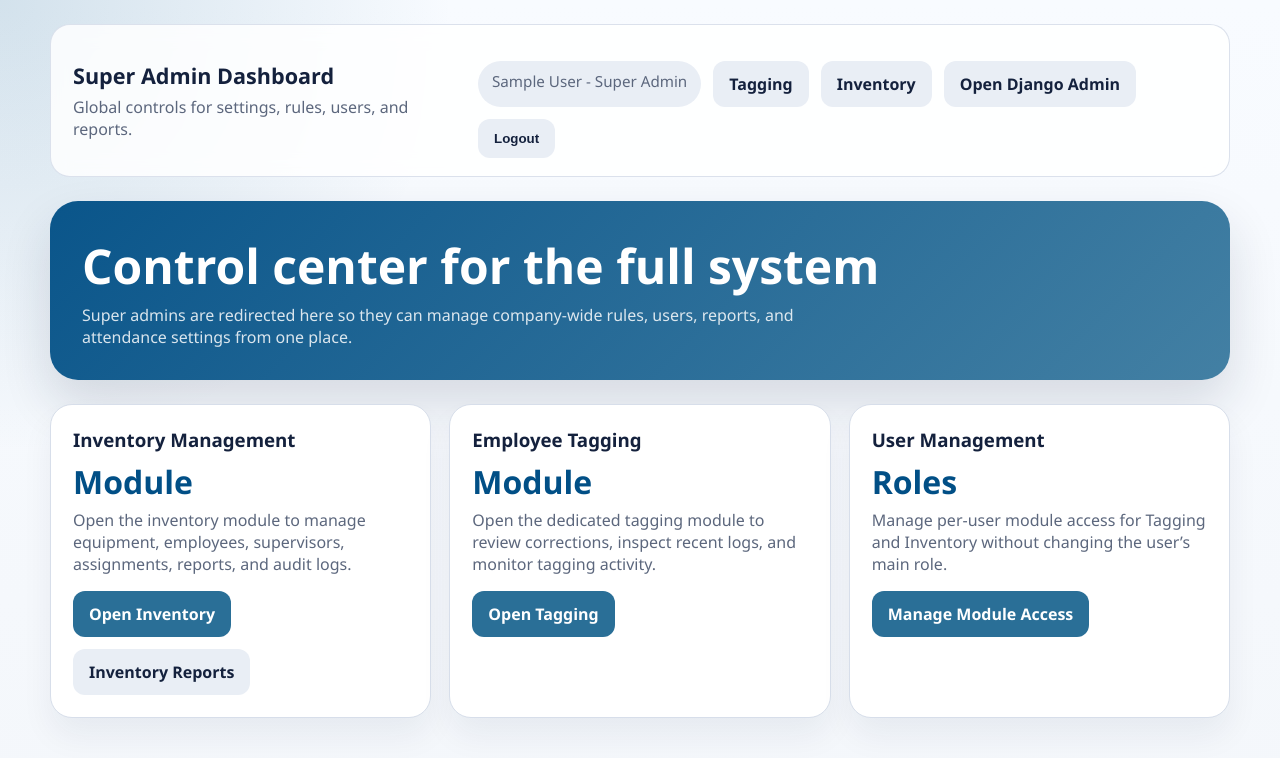
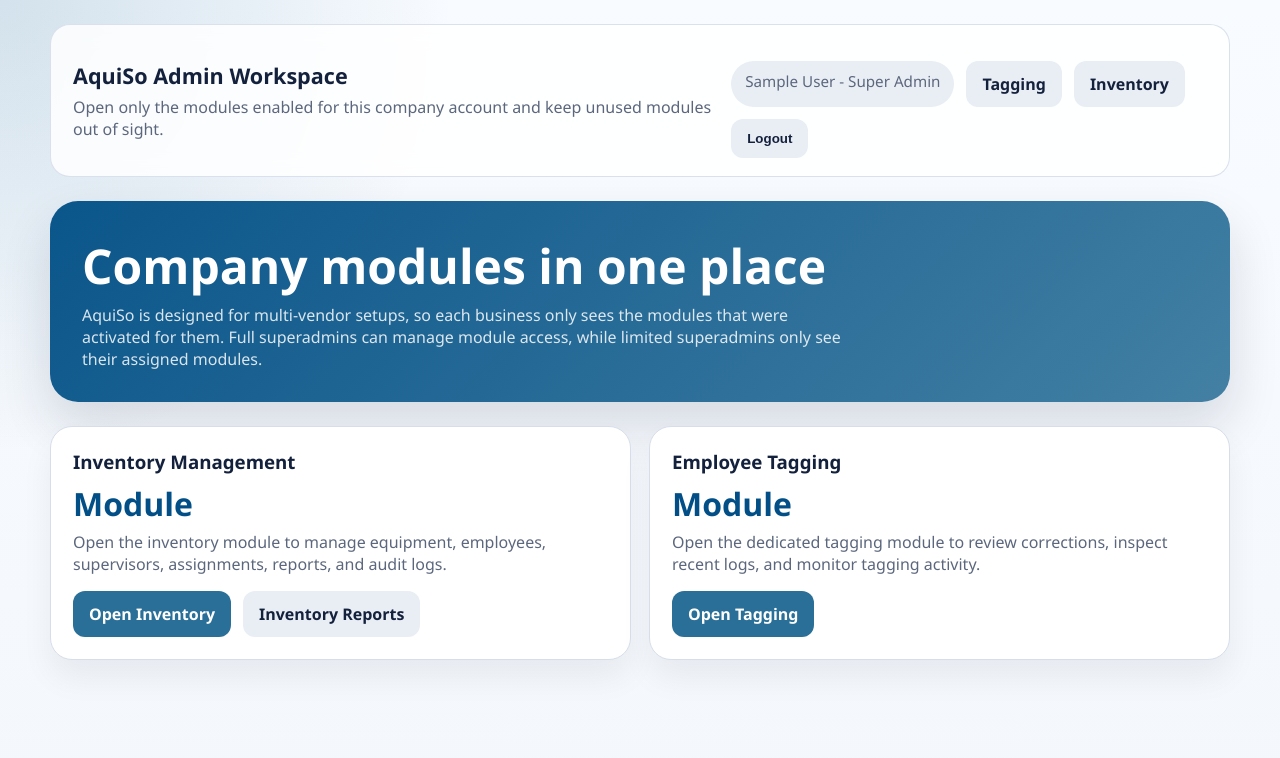
Before and after one commit to wacky004/Employee-tag-system, a Django app: page /dashboard/super-admin/ in a window 1280 px wide. Shown: the top 758 px of the page. Run offline with Django 4.2, Linux system fonts and the light colour scheme; a user stored in the database is signed in; tables that the repository leaves empty hold one stand-in row (values such as "Sample post").

Commit message:
Add limited superadmin module visibility and AquiSo branding

```diff
--- a/accounts/models.py
+++ b/accounts/models.py
@@ -34,6 +34,7 @@ class User(AbstractUser):
         blank=True,
         related_name="users",
     )
+    limit_to_enabled_modules = models.BooleanField(default=False)
     can_access_tagging = models.BooleanField(default=False)
     can_access_inventory = models.BooleanField(default=False)
     email = models.EmailField(unique=True)
@@ -44,8 +45,18 @@ class User(AbstractUser):
     def __str__(self):
         return self.get_full_name() or self.username
 
+    def has_full_module_access(self):
+        return self.role == self.Role.SUPER_ADMIN and not self.limit_to_enabled_modules
+
+    def can_manage_module_access(self):
+        return self.has_full_module_access()
+
     def has_tagging_module_access(self):
-        return self.role == self.Role.SUPER_ADMIN or self.can_access_tagging
+        if self.role == self.Role.SUPER_ADMIN:
+            return self.has_full_module_access() or self.can_access_tagging
+        return self.can_access_tagging
 
     def has_inventory_module_access(self):
-        return self.role in {self.Role.SUPER_ADMIN, self.Role.ADMIN} or self.can_access_inventory
+        if self.role == self.Role.SUPER_ADMIN:
+            return self.has_full_module_access() or self.can_access_inventory
+        return self.role == self.Role.ADMIN or self.can_access_inventory
--- a/accounts/views.py
+++ b/accounts/views.py
@@ -331,10 +331,24 @@ class SuperAdminDashboardView(RoleRequiredMixin, TemplateView):
     template_name = "accounts/super_admin_dashboard.html"
     allowed_roles = (User.Role.SUPER_ADMIN,)
 
+    def get_context_data(self, **kwargs):
+        context = super().get_context_data(**kwargs)
+        context.update(
+            {
+                "can_view_tagging_module": self.request.user.has_tagging_module_access(),
+                "can_view_inventory_module": self.request.user.has_inventory_module_access(),
+                "can_manage_modules": self.request.user.can_manage_module_access(),
+            }
+        )
+        return context
+
 
 class ModuleAccessManagementView(RoleRequiredMixin, TemplateView):
     template_name = "accounts/module_access.html"
     allowed_roles = (User.Role.SUPER_ADMIN,)
+
+    def test_func(self):
+        return self.request.user.can_manage_module_access()
 
     def post(self, request, *args, **kwargs):
         query = request.POST.get("q", "").strip()
@@ -344,9 +358,10 @@ class ModuleAccessManagementView(RoleRequiredMixin, TemplateView):
             messages.error(request, "User not found.")
             return redirect(self._build_redirect_url(query, selected_role))
 
+        user.limit_to_enabled_modules = request.POST.get("limit_to_enabled_modules") == "on"
         user.can_access_tagging = request.POST.get("can_access_tagging") == "on"
         user.can_access_inventory = request.POST.get("can_access_inventory") == "on"
-        user.save(update_fields=["can_access_tagging", "can_access_inventory"])
+        user.save(update_fields=["limit_to_enabled_modules", "can_access_tagging", "can_access_inventory"])
         messages.success(request, f"Module access updated for {user.get_full_name() or user.username}.")
         return redirect(self._build_redirect_url(query, selected_role))
 
--- a/templates/accounts/super_admin_dashboard.html
+++ b/templates/accounts/super_admin_dashboard.html
@@ -1,20 +1,26 @@
 {% extends "base.html" %}
 
-{% block title %}Super Admin Dashboard{% endblock %}
+{% block title %}AquiSo | Admin Workspace{% endblock %}
 
 {% block content %}
 <div class="page">
     <div class="shell">
         <div class="topbar">
             <div class="brand">
-                <h1>Super Admin Dashboard</h1>
-                <p>Global controls for settings, rules, users, and reports.</p>
+                <h1>AquiSo Admin Workspace</h1>
+                <p>Open only the modules enabled for this company account and keep unused modules out of sight.</p>
             </div>
             <div class="actions">
                 <div class="user-chip">{{ request.user.get_full_name|default:request.user.username }} - {{ request.user.get_role_display }}</div>
+                {% if can_view_tagging_module %}
                 <a href="{% url 'tagging:dashboard' %}" class="button secondary">Tagging</a>
+                {% endif %}
+                {% if can_view_inventory_module %}
                 <a href="{% url 'inventory:dashboard' %}" class="button secondary">Inventory</a>
+                {% endif %}
+                {% if can_manage_modules %}
                 <a href="/admin/" class="button secondary">Open Django Admin</a>
+                {% endif %}
                 <form method="post" action="{% url 'logout' %}" class="button-form">
                     {% csrf_token %}
                     <button type="submit" class="button secondary">Logout</button>
@@ -23,11 +29,12 @@
         </div>
 
         <section class="hero">
-            <h2>Control center for the full system</h2>
-            <p>Super admins are redirected here so they can manage company-wide rules, users, reports, and attendance settings from one place.</p>
+            <h2>Company modules in one place</h2>
+            <p>AquiSo is designed for multi-vendor setups, so each business only sees the modules that were activated for them. Full superadmins can manage module access, while limited superadmins only see their assigned modules.</p>
         </section>
 
         <div class="grid">
+            {% if can_view_inventory_module %}
             <div class="card">
                 <h3>Inventory Management</h3>
                 <div class="stat">Module</div>
@@ -37,6 +44,9 @@
                     <a href="{% url 'inventory:equipment-report-list' %}" class="button secondary">Inventory Reports</a>
                 </div>
             </div>
+            {% endif %}
+
+            {% if can_view_tagging_module %}
             <div class="card">
                 <h3>Employee Tagging</h3>
                 <div class="stat">Module</div>
@@ -45,14 +55,26 @@
                     <a href="{% url 'tagging:dashboard' %}" class="button">Open Tagging</a>
                 </div>
             </div>
+            {% endif %}
+
+            {% if can_manage_modules %}
             <div class="card">
                 <h3>User Management</h3>
                 <div class="stat">Roles</div>
-                <p>Manage per-user module access for Tagging and Inventory without changing the user’s main role.</p>
+                <p>Manage full-access and limited-access admins, then choose which modules each user can actually see.</p>
                 <div class="actions" style="margin-top: 16px;">
                     <a href="{% url 'accounts:module-access' %}" class="button">Manage Module Access</a>
                 </div>
             </div>
+            {% endif %}
+
+            {% if not can_view_inventory_module and not can_view_tagging_module and not can_manage_modules %}
+            <div class="card">
+                <h3>No Modules Enabled</h3>
+                <div class="stat">Waiting</div>
+                <p>No modules are assigned to this account yet. Ask the full superadmin or the development team to activate the modules this company needs.</p>
+            </div>
+            {% endif %}
         </div>
     </div>
 </div>
```
Also changed, not shown: accounts/admin.py (+14 -1 lines), accounts/tests.py (+25 -0 lines), inventory/tests.py (+15 -0 lines), tagging/tests.py (+15 -0 lines), templates/accounts/module_access.html (+9 -2 lines), templates/registration/login.html (+4 -4 lines), accounts/migrations/0004_user_limit_to_enabled_modules.py (added).
